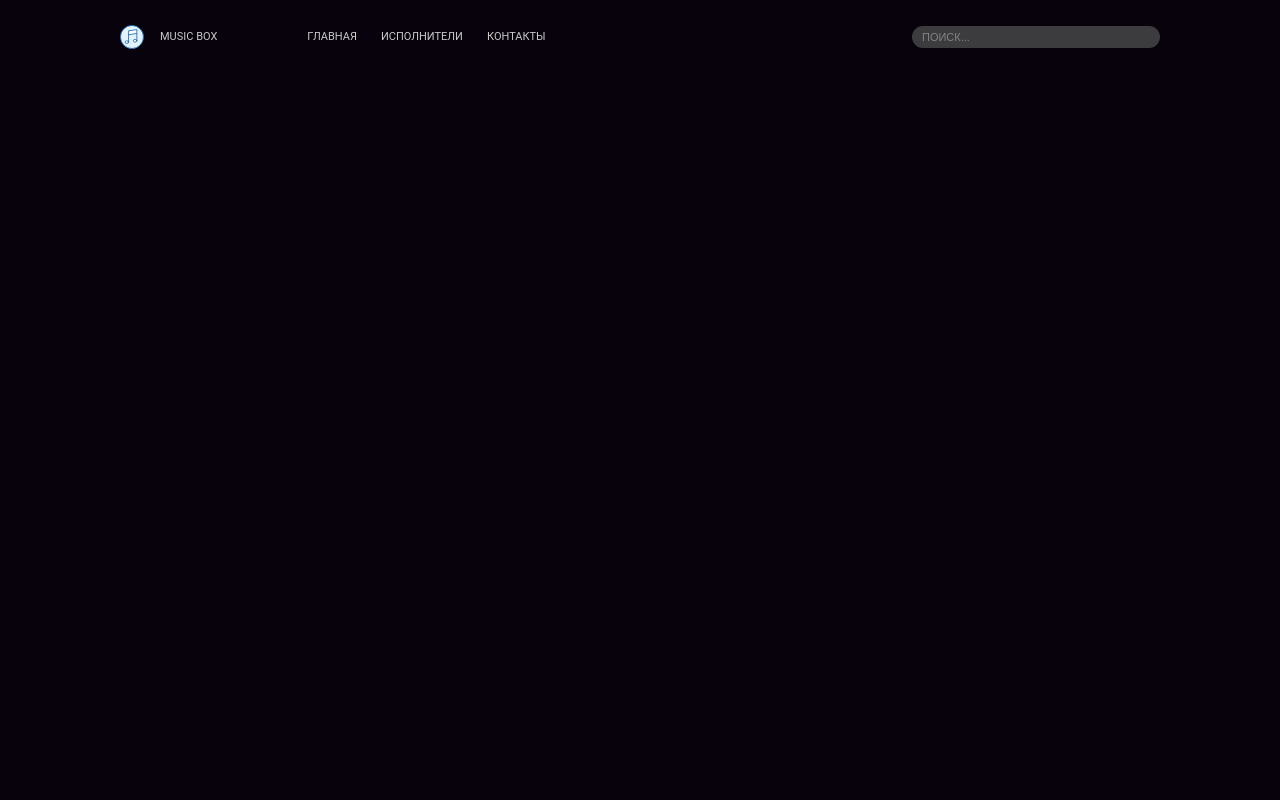
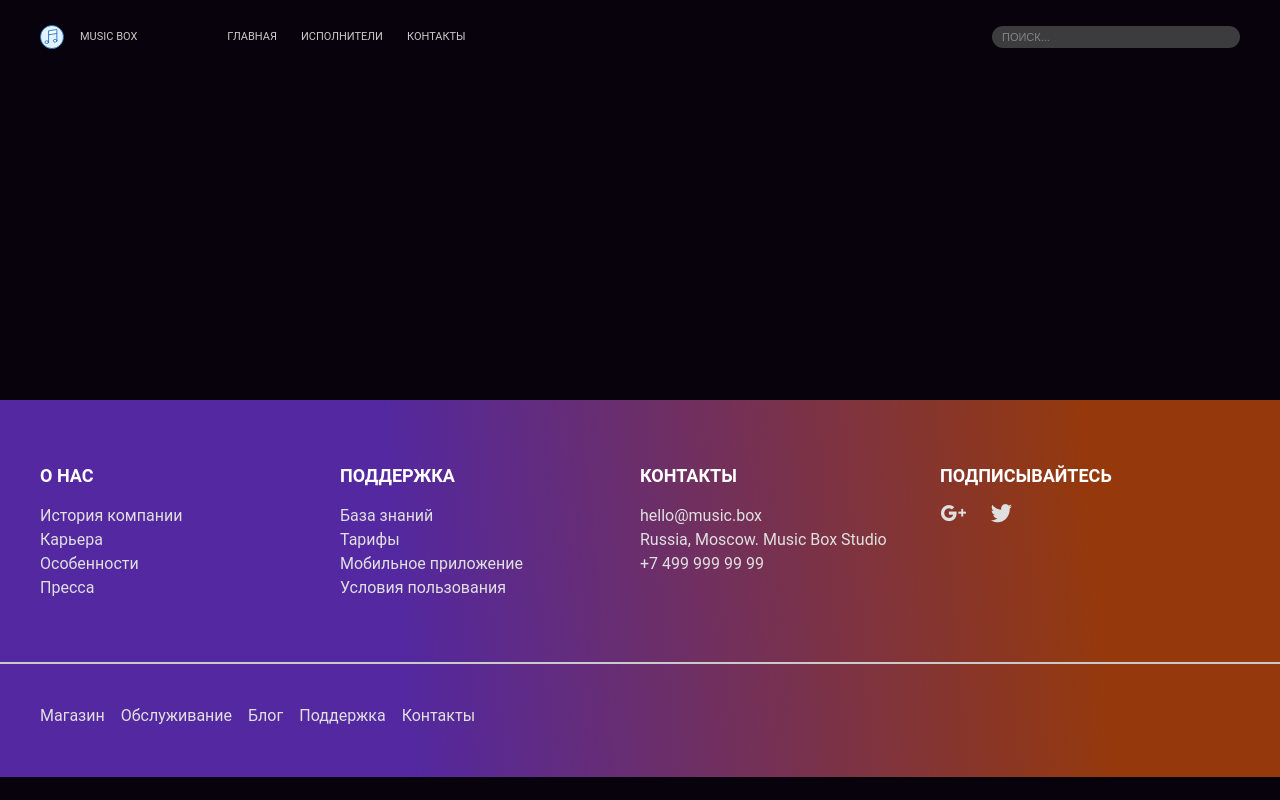
Before and after one commit to mrAnderson90/layout-designer-project-56, a website: page src/index.html in a window 1280 px wide. Drawn offline with Linux system fonts and the light colour scheme.

Commit message:
Add footer section and fix main options

```diff
--- a/src/index.html
+++ b/src/index.html
@@ -5,10 +5,12 @@
     <meta http-equiv="X-UA-Compatible" content="IE=edge">
     <meta name="viewport" content="width=device-width, initial-scale=1.0">
     <link rel="stylesheet" href="./styles/css/style.css">
-    <title>Portal: "Music Box" | Index | mrAnderson90</title>
+    <title>Portal: "Music Box" | Main | mrAnderson90</title>
   </head>
   <body>
     <header>
+			<div class="container">
+				<div class="nav-container">
 					<div class="navbar">
 						<div class="logo">Music box</div>
 						<a href="#" class="nav-item">Главная</a>
@@ -16,6 +18,59 @@
 						<a href="#" class="nav-item">Контакты</a>
 						<input class="search" type="search" placeholder="Поиск...">
 					</div>
+				</div>
+			</div>
+			<div class="hero"></div>
     </header>
+    <main></main>
+    <footer>
+      <div class="footer">
+				<div class="container">
+					<div class="footer-main">
+						<div class="footer-main-item">
+							<h4>О нас</h4>
+							<a href="#">История компании</a>
+							<a href="#">Карьера</a>
+							<a href="#">Особенности</a>
+							<a href="#">Пресса</a>
+						</div>
+						<div class="footer-main-item">
+							<h4>Поддержка</h4>
+							<a href="#">База знаний</a>
+							<a href="#">Тарифы</a>
+							<a href="#">Мобильное приложение</a>
+							<a href="#">Условия пользования</a>
+						</div>
+						<div class="footer-main-item">
+							<h4>Контакты</h4>
+							<a href="#">hello@music.box</a>
+							<a href="#">Russia, Moscow. Music Box Studio</a>
+							<a href="#">+7 499 999 99 99</a>
+						</div>
+						<div class="footer-main-item">
+							<h4>Подписывайтесь</h4>
+							<div class="follow">
+								<a class="follow-link gplus" href="#">
+									<img src="./images/Google+.png" alt="Google+">
+								</a>
+								<a class="follow-link twitter" href="#">
+									<img src="./images/Twitter.png" alt="Twitter">
+								</a>
+							</div>
+						</div>
+					</div>
+				</div>
+				<div class="line"></div>
+				<div class="container">
+					<div class="footer-nav">
+						<a href="#">Магазин</a>
+						<a href="#">Обслуживание</a>
+						<a href="#">Блог</a>
+						<a href="#">Поддержка</a>
+						<a href="#">Контакты</a>
+					</div>
+				</div>
+      </div>
+    </footer>
   </body>
 </html>
--- a/src/styles/scss/_atomic.scss
+++ b/src/styles/scss/_atomic.scss
@@ -1,5 +1,5 @@
 @function font($size) {
-  $result: 16 * calc(($size + 1) / 2);
+  $result: $basic * calc(($size + 1) / 2);
   @return $result
 }
 
--- /dev/null
+++ b/src/styles/scss/_footer.scss
@@ -0,0 +1,52 @@
+.footer {
+	color: $grey;
+
+	background-image: linear-gradient(
+		265deg,
+		$bg-brown 14.9%,
+		$bg-purple 68.95%
+	);
+
+	&-main {
+		display: grid;
+		grid-template-columns: repeat(4, 1fr);
+
+		padding: 62px 0;
+
+		&-item {
+			display: flex;
+			flex-direction: column;
+			min-width: 250px;
+
+			h4 {
+				margin-bottom: 15px;
+				color: $white;
+			}
+
+			.follow {
+				display: flex;
+				align-items: center;
+				column-gap: 24px;
+
+				.follow-link {
+					display: inline-block;
+				}
+			}
+		}
+	}
+
+	.line {
+		width: 100%;
+		height: 2px;
+		background-color: $primary;
+	}
+
+	&-nav {
+		display: flex;
+		align-items: center;
+		column-gap: 16px;
+
+		padding: 40px 0 49px;
+	}
+
+}
--- a/src/styles/scss/_general.scss
+++ b/src/styles/scss/_general.scss
@@ -7,13 +7,14 @@
 }
 
 body {
-  font: 16px/1.5 Roboto, sans-serif;
+  font: 400 16px/1.5 Roboto, sans-serif;
   color: $primary;
   background-color: $bg-main;
 }
 
 h1,
-h2 {
+h2,
+h4 {
   line-height: 1.5;
   @include bold;
   @include upCase;
@@ -27,6 +28,10 @@ h2 {
   font-size: 38px;
 }
 
+h4 {
+  font-size: 18px;
+}
+
 @media (max-width: 414px) {
   h1 {
     font-size: 30px;
@@ -36,3 +41,8 @@ h2 {
     font-size: 18px;
   }
 }
+
+a {
+  text-decoration: none;
+  color: inherit;
+}
--- a/src/styles/scss/_grid.scss
+++ b/src/styles/scss/_grid.scss
@@ -1,5 +1,16 @@
 * {
 	padding: 0;
 	margin: 0;
-  box-sizing: border-box;
 }
+
+header,
+main {
+
+	margin: 0 auto;
+}
+
+.container {
+	width: 100%;
+	max-width: 1200px;
+	margin: 0 auto;
+}
--- a/src/styles/scss/_navbar.scss
+++ b/src/styles/scss/_navbar.scss
@@ -1,9 +1,13 @@
+.nav-container {
+	position: relative;
+	width: 100%;
+
 	.navbar {
 		position: absolute;
+		top: 25px;
 		width: 100%;
 		display: flex;
 		align-items: center;
-  padding: 25px 120px;
 
 		> * {
 			font-size: 11px;
@@ -49,3 +53,4 @@
 			}
 		}
 	}
+}
--- a/src/styles/scss/_variables.sass
+++ b/src/styles/scss/_variables.sass
@@ -1,3 +1,5 @@
+$basic: 16px
+
 $white: #ffffff
 $primary: #cacaca
 $orange: #f89202
--- a/src/styles/scss/app.scss
+++ b/src/styles/scss/app.scss
@@ -8,13 +8,16 @@
 @import "grid";
 
 // Мейнфрейм
-@import "mainframe";
+@import "general";
 
 // Атомарные размеры шрифтов
-@import "atomic-fonts";
+@import "atomic";
 
 // Navigation bar
 @import "navbar";
 
 // Hero-section
 @import "hero";
+
+// Подвал
+@import "footer";
```
Also changed, not shown: src/styles/css/style.css, 1 other file. Lines whose indentation alone changed are shown as unchanged.
